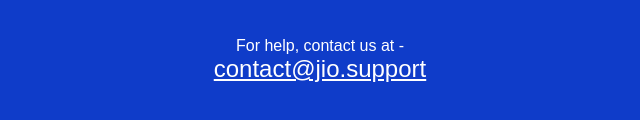
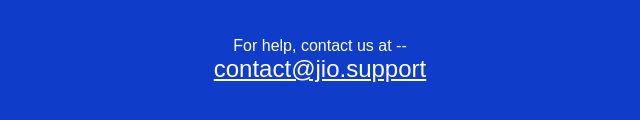
Before and after one commit to aishatradinggroup/jiocontact.github.io, a plain HTML site: page index.html in a window 1280 px wide. Shown: the part 242-362 px from the top of the page, 320-960 px from the left. Drawn offline with Linux system fonts and the light colour scheme.

Commit message:
Update index.html

```diff
--- a/index.html
+++ b/index.html
@@ -50,7 +50,7 @@
         <h1>We're Here to Help</h1>
         <p>If you experience any issues, please contact us directly.</p>
         <div class="contact-info">
-            For help, contact us at -
+            For help, contact us at --
             <br>
             <a href="mailto:contact@jio.support">contact@jio.support</a>
         </div>
```
